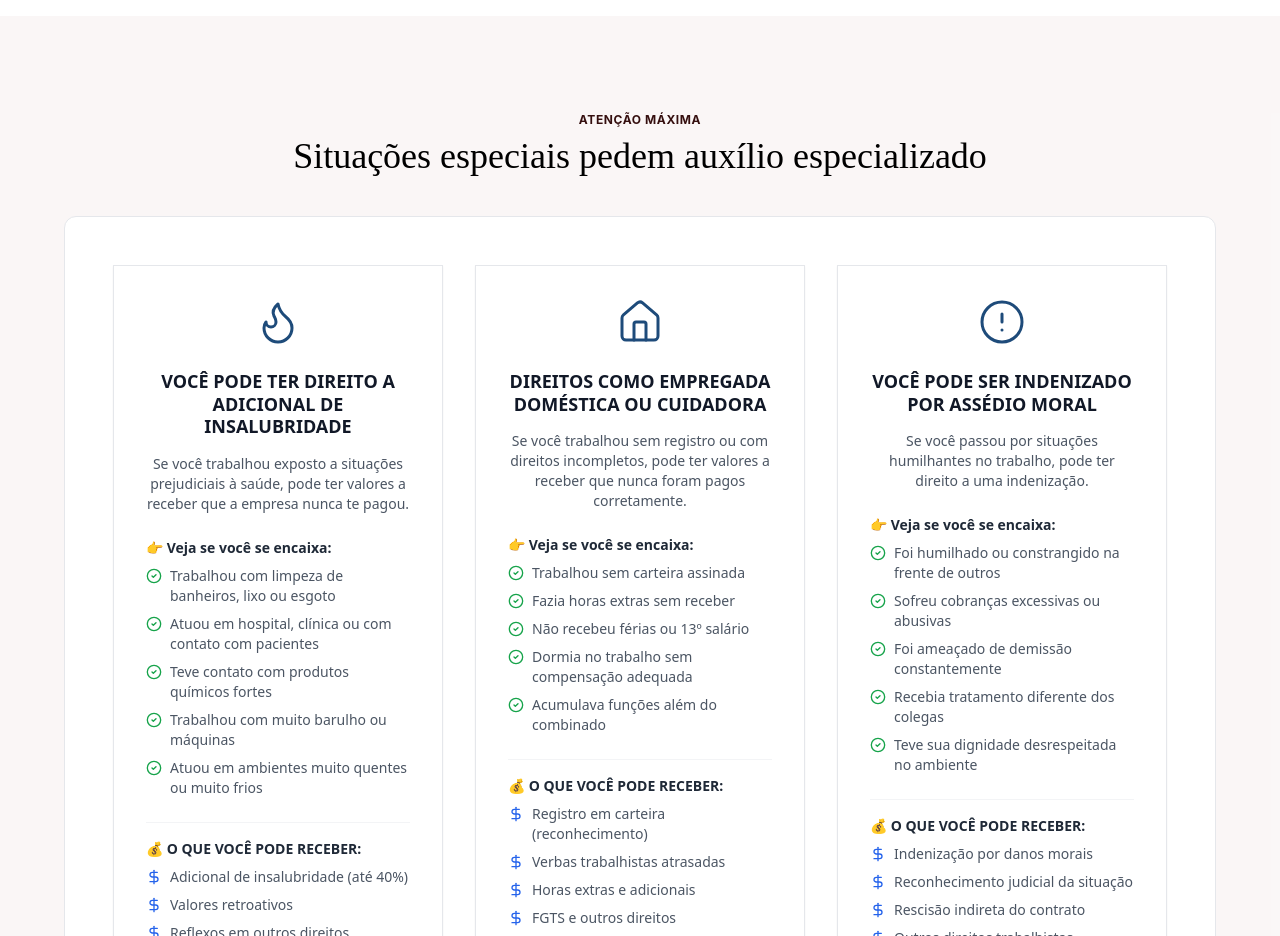
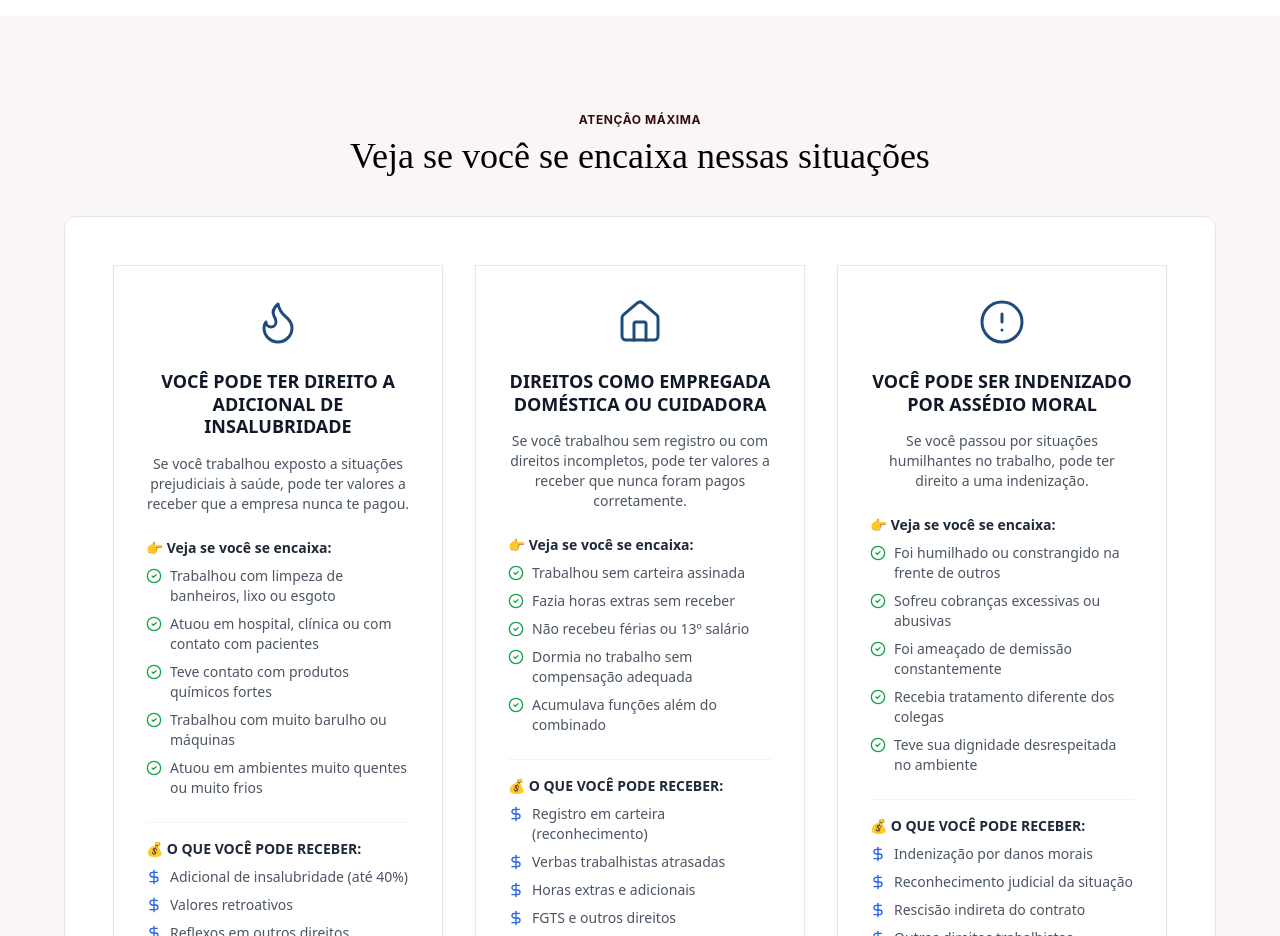
Before and after one commit to EdisonMatos/LPS-Trabalhista-Brasil-Matos, a React (Vite) app: page /#home in a window 1280 px wide. Shown: the part 1920-2856 px from the top of the page. Built offline with nearby package versions, Linux system fonts and the light colour scheme.

Commit message:
feat: Termina features

```diff
--- a/src/components/sections/Speed.jsx
+++ b/src/components/sections/Speed.jsx
@@ -113,7 +113,7 @@ function Speed({ colorMode }) {
         <section className="">
           <SectionHeaderNovo
             miniTitle="ATENÇÃO MÁXIMA"
-            title="Situações especiais pedem auxílio especializado"
+            title="Veja se você se encaixa nessas situações"
             colorMode={colorMode}
           />
 
```
